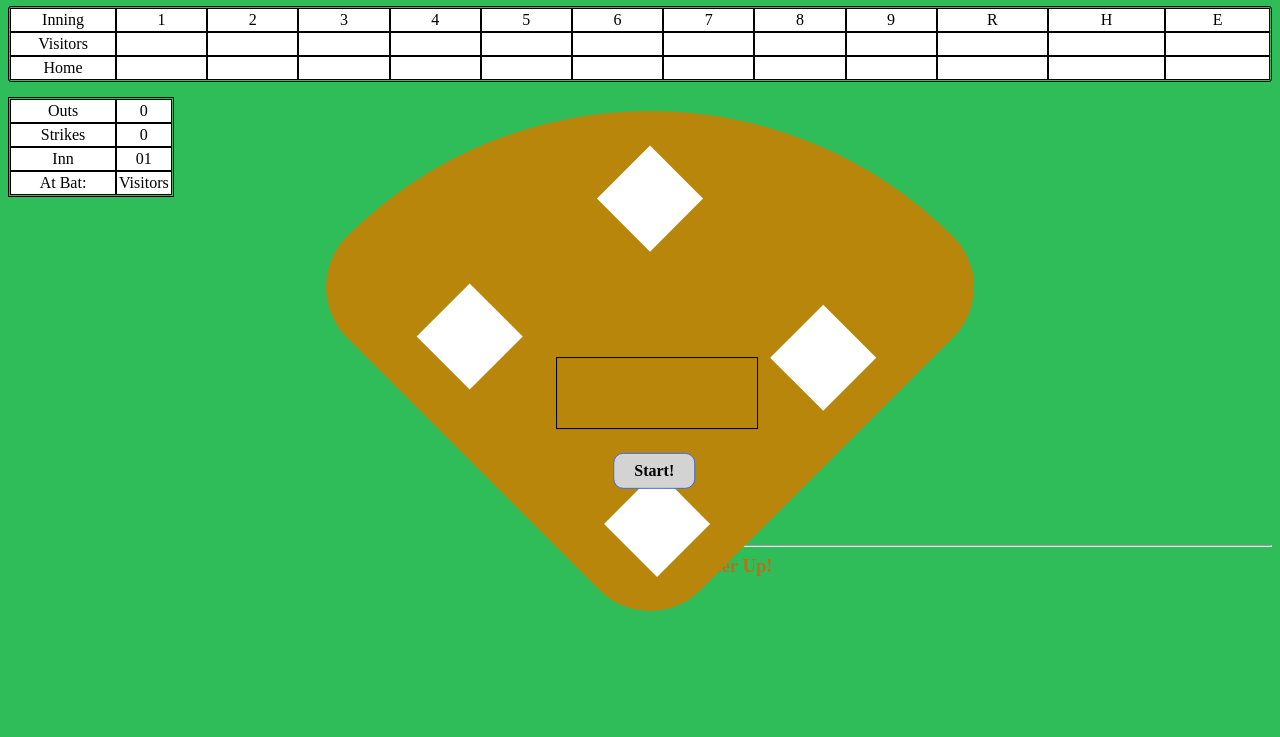
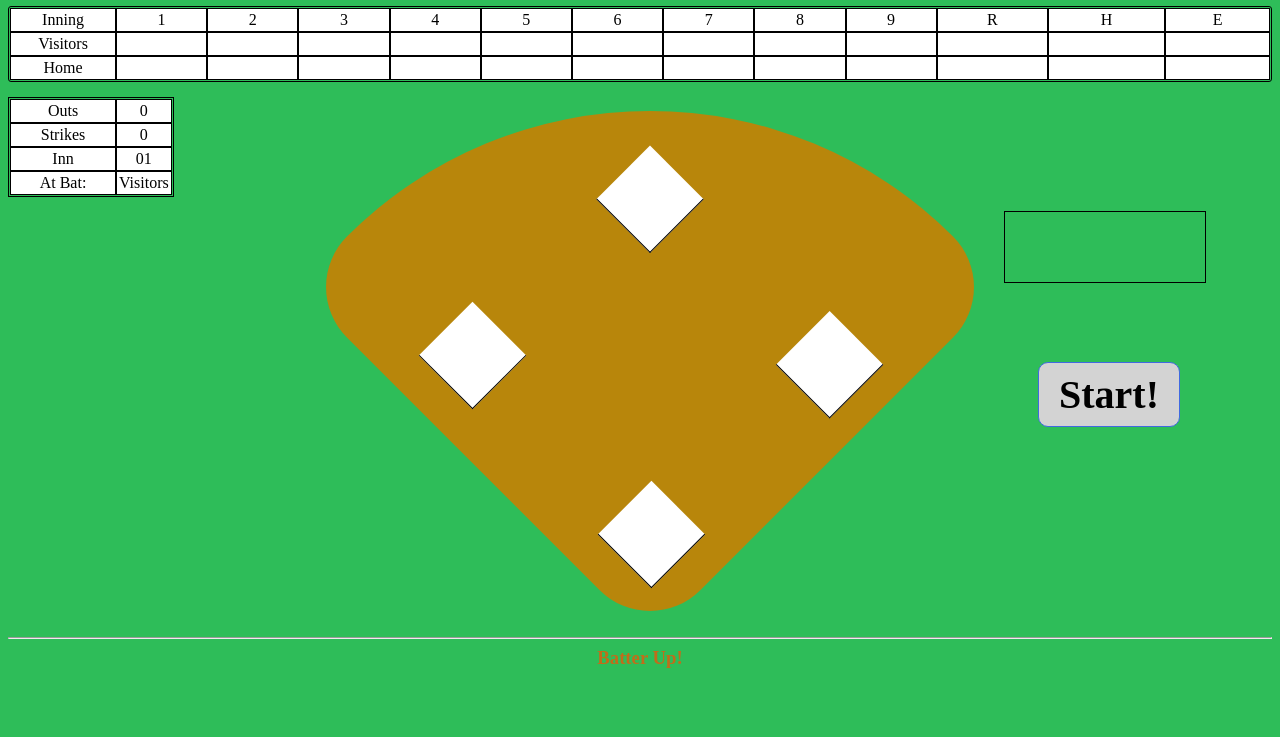
Before and after one commit to mDinner/stopwatchBaseball, a plain HTML site: page index.html in a window 1280 px wide. Shown: the part 63-800 px from the top of the page. Drawn offline with Linux system fonts and the light colour scheme; a web font is replaced by a local one.

Commit message:
fixed layout

```diff
--- a/Scoreboard.css
+++ b/Scoreboard.css
@@ -34,7 +34,7 @@
 .title {
   border: 3px dashed red;
   border-radius: 15px;
-  color: rgba(245, 163, 6, 1);
+  color: rgba(223, 231, 15, 1);
   margin: 0 auto;
   margin-bottom: 15px;
   text-align: center;
@@ -51,3 +51,7 @@ h1, h2, h3, h4, h5, h6, p, div, span, input, tr, td, th, button, input {
 td{ text-align: center;
     padding: 2px;
  }
+
+.spacer {
+  margin-top: 100px;
+}
--- a/index.html
+++ b/index.html
@@ -15,7 +15,7 @@
 
 </head>
     <body>
-        <h2 class="title">Stopwatch Baseball!</h2>
+        <h2 class="title">Stopwatch Baseball</h2>
 			<table id="scoreboard">
 			    <tr>
 			        <td class="firstRow">Inning</td>
@@ -87,19 +87,18 @@
             </table>
 
 			<div class="container bases">
-    <div id="base" class="second_base"></div>
-    <div id="base" class="first_base"></div>
-    <p id="a-time"> </p>
+			    <div id="base" class="second_base base"></div>
+			    <div id="base" class="first_base base"></div>
+			    <div id="base" class="home_plate base"></div>
+			    <div id="base" class="third_base base"></div>
+			</div>
+
 			<div class="basic_stopwatch">
-
 					<button id="timeBtn" type="button">Start!</button>
 			</div>
 
-
-    <div id="base" class="home_plate"></div>
-    <div id="base" class="third_base"></div>
-</div>
-	<hr>
+			<p id="a-time"> </p>
+			<hr class="spacer">
 			<h3>Batter Up!</h3>
 
 		<div class="stopwatch" id="a-timer"></div>
--- a/stopwatch.css
+++ b/stopwatch.css
@@ -9,6 +9,14 @@
   outline: 1px solid black;
   width: 200px;
   display: inline-block;
+  position: absolute;
+  top: 225px;
+  right: 75px;
+}
+
+.base {
+  border-right: 1px solid black;
+  border-bottom: 1px solid black;
 }
 
 #base.third_base {
@@ -16,10 +24,9 @@
   float: left;
   height: 75px;
   margin: 75px;
-  margin-left: 120px;
-  margin-top: -20px;
-  width: 75px
-
+  margin-left: 135px;
+  margin-top: 160px;
+  width: 75px;
 }
 
 #base.home_plate {
@@ -27,8 +34,8 @@
   clear: left;
   float: right;
   height: 75px;
-  margin-right: 40px;
-  margin-top: -20px;
+  margin-right: -170px;
+  margin-top: 160px;
   width: 75px;
 }
 
@@ -37,8 +44,8 @@
   float: right;
   height: 75px;
   margin-left: 100px;
-  margin-bottom: 20px;
-  margin-right: 40px;
+  margin-bottom: 15px;
+  margin-right: 30px;
   width: 75px;
   margin-top: 140px;
 }
@@ -63,9 +70,8 @@
   background-color: lightgray;
   border: 1px solid royalblue;
   border-radius: 10px;
-  font-size: medium;
+  font-size: 40px;
   font-weight: 800;
-  margin-left: 342px;
   margin-top: 0px;
   transform: rotate(-45deg);
   padding: 8px 20px;
@@ -85,3 +91,14 @@
 .stopwatch span {
   font-weight: bold;
 }
+
+p#a-time {
+  transform: rotate(0deg);
+}
+
+.basic_stopwatch {
+  transform: rotate(45deg);
+  position: absolute;
+  right: 100px;
+  top: 425px;
+}
```
Lines whose indentation alone changed are shown as unchanged.
